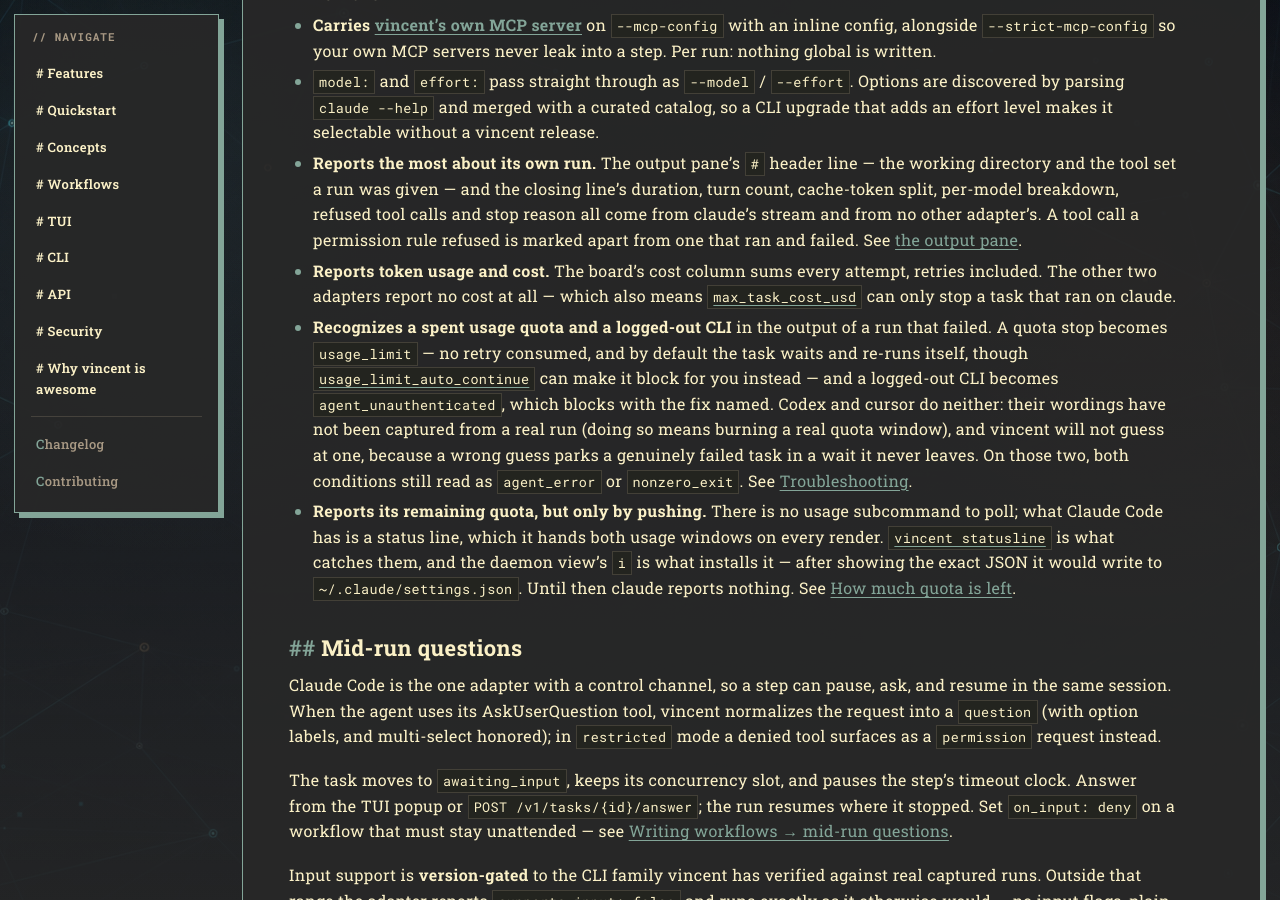
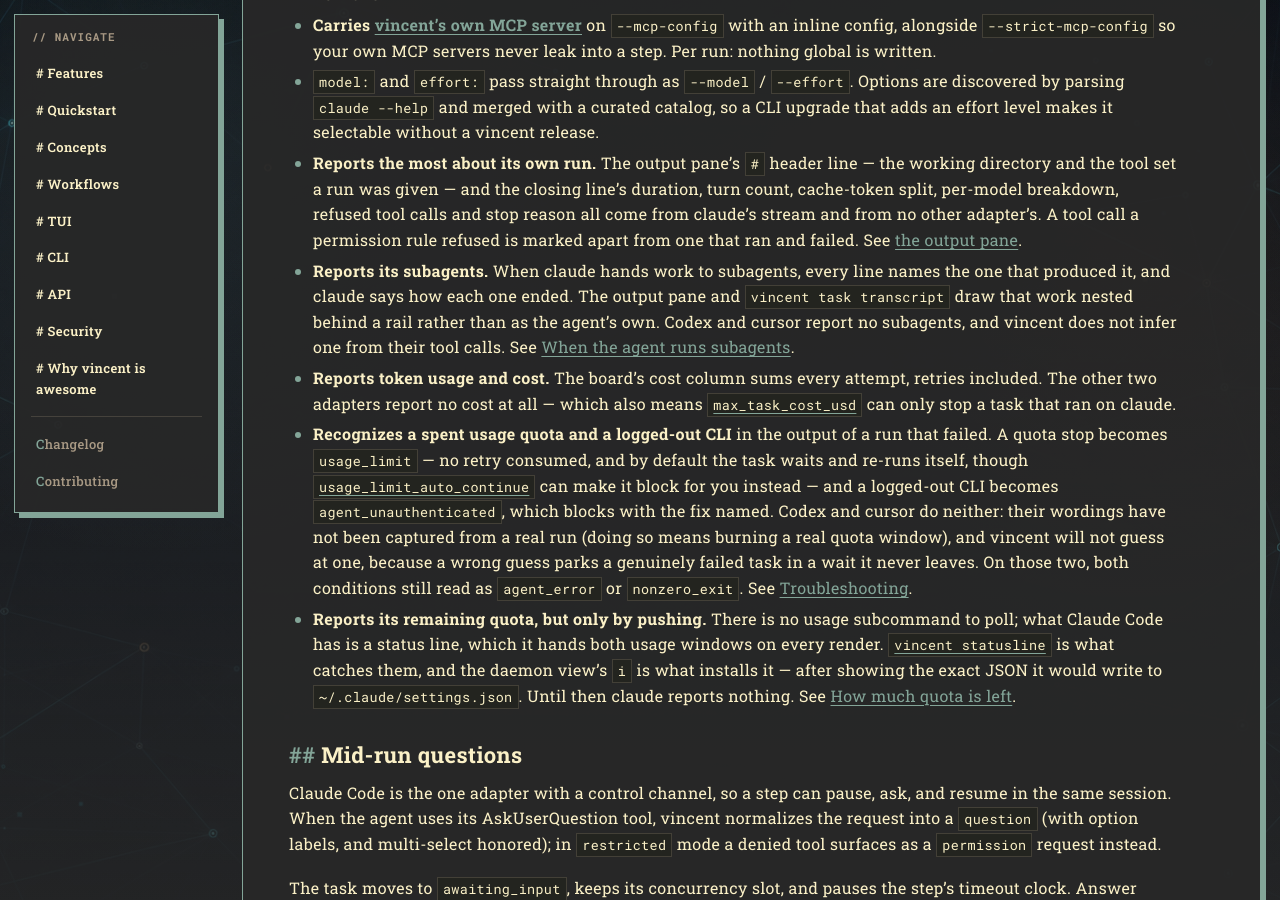
Before and after one commit to lezli01/vincent, a Jekyll site: the page built from docs/guides/agents.md, in a window 1280 px wide and 900 px high, scrolled down 2219 px. Built offline with Jekyll 4.4.1, drawn with Linux system fonts in a browser that asks for light colours; our own code applies the rules of GitHub Pages for plain Markdown files.

Commit message:
docs: state claude's subagent reporting on the agents and features pages
Task 109 changed what the claude adapter reports, and the two pages that
list each adapter's output-pane surfaces did not say so.

```diff
--- a/docs/guides/agents.md
+++ b/docs/guides/agents.md
@@ -79,6 +79,12 @@
   tool calls and stop reason all come from claude's stream and from no other
   adapter's. A tool call a permission rule refused is marked apart from one that
   ran and failed. See [the output pane](tui.md#what-v-adds).
+- **Reports its subagents.** When claude hands work to subagents, every line
+  names the one that produced it, and claude says how each one ended. The output
+  pane and `vincent task transcript` draw that work nested behind a rail rather
+  than as the agent's own. Codex and cursor report no subagents, and vincent
+  does not infer one from their tool calls. See
+  [When the agent runs subagents](tui.md#when-the-agent-runs-subagents).
 - **Reports token usage and cost.** The board's cost column sums every attempt,
   retries included. The other two adapters report no cost at all — which also
   means [`max_task_cost_usd`](../reference/configuration.md#max_task_cost_usd)
```
Also changed, not shown: docs/features.md (+1 -1 lines), docs/tasks/109-claude-subagent-nesting.md (+2 -1 lines).
